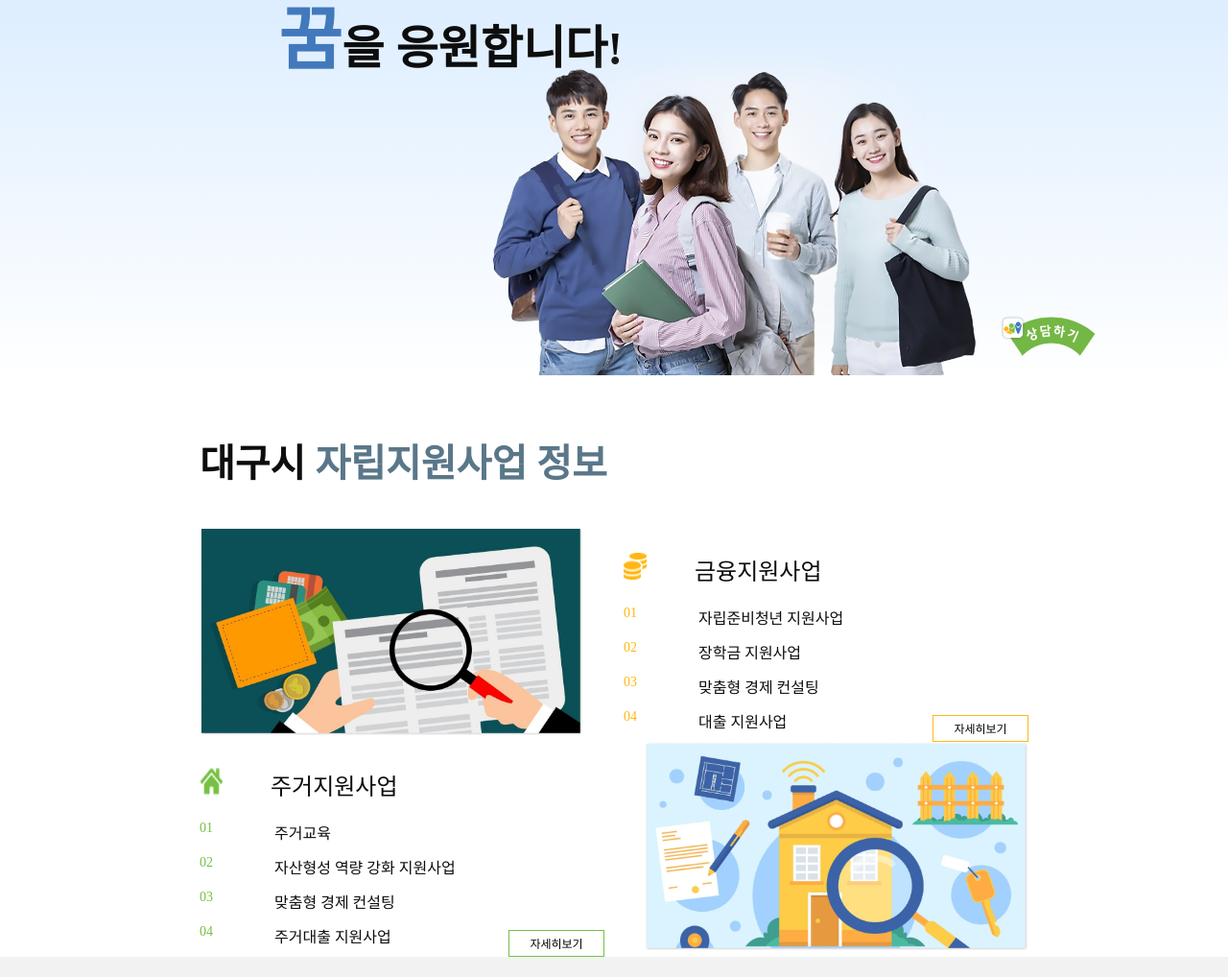
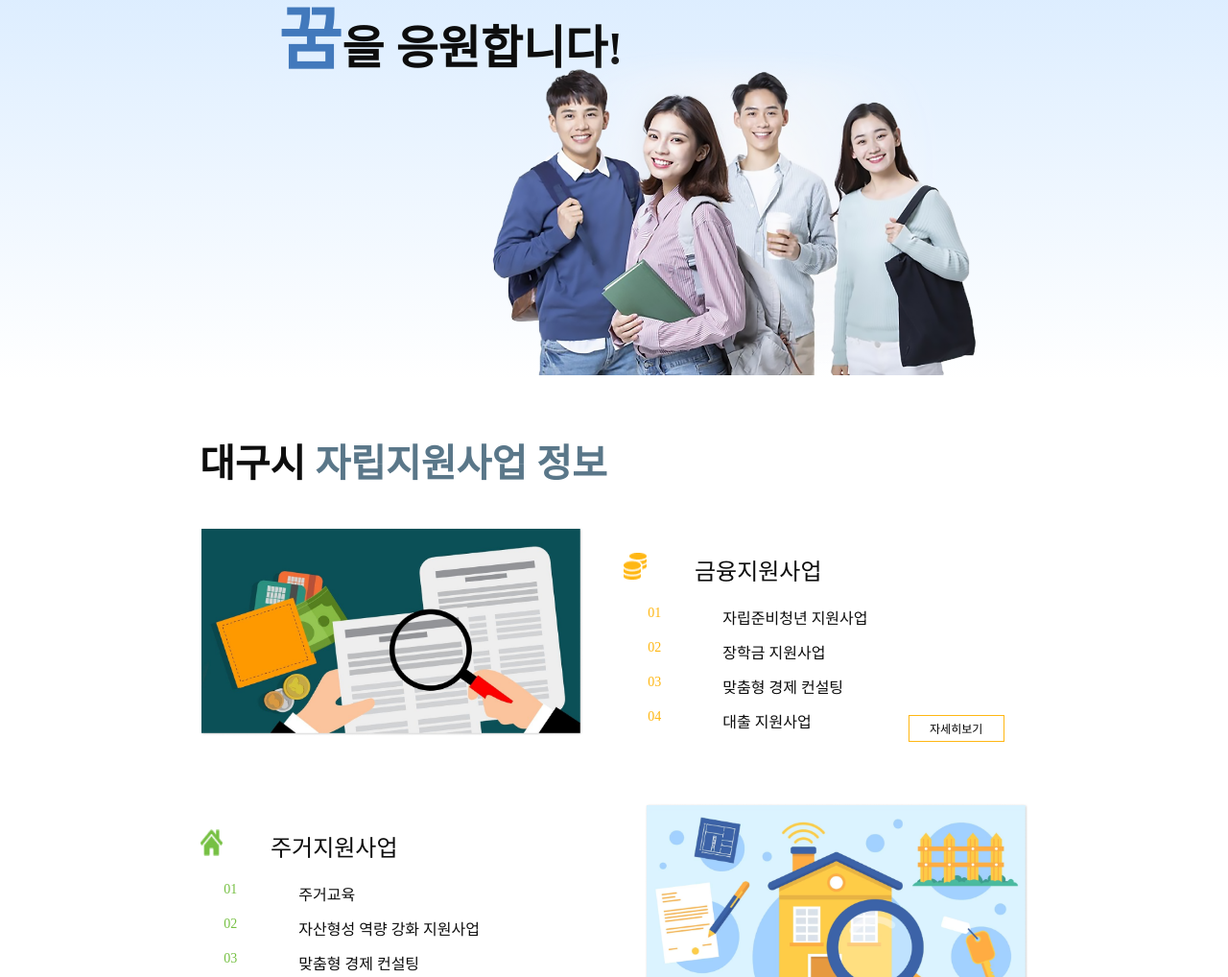
Before and after one commit to jojeongj/0831, a plain HTML site: page index.html in a window 1280 px wide. Shown: the part 258-1276 px from the top of the page at 96% size. Drawn offline with Linux system fonts and the light colour scheme; a web font is replaced by a local one.

Commit message:
아마도 최종 커밋

```diff
--- a/css/index.css
+++ b/css/index.css
@@ -62,18 +62,6 @@
 .main_image img {
     width: 330px;
     height: 220px;
-}
-
-.kakaotalk {
-    position: absolute;
-    right: 20px;
-    bottom: 20px;
-    z-index: 5;
-}
-
-.kakaotalk img {
-    width: 100px;
-    height: 43px;
 }
 
 /* 세번째 컨텐츠 */
@@ -323,13 +311,6 @@
         height: 346px;
     }
 
-    .kakaotalk {
-        position: absolute;
-        right: 10px;
-        bottom: 20px;
-        z-index: 5;
-    }
-
     /* 세번째 컨텐츠 */
     .content_third {
         padding: 0;
@@ -432,10 +413,10 @@
         color: #0d0d0d;
     }
 
-    .finance_info .finance_info_detail_zip,
-    .home_info .home_info_detail_zip,
-    .unv_info .unv_info_detail_zip,
-    .medi_info .medi_info_detail_zip {
+    .finance_info .finance_info .finance_info_detail_zip,
+    .home_info .home_info .home_info_detail_zip,
+    .unv_info .unv_info .unv_info_detail_zip,
+    .medi_info .medi_info .medi_info_detail_zip {
         margin-bottom: 64px;
         max-width: none;
         margin: 0;
@@ -515,17 +496,6 @@
         height: 640px;
     }
 
-    .kakaotalk {
-        position: absolute;
-        right: 28px;
-        bottom: 173px;
-        z-index: 5;
-    }
-
-    .kakaotalk img {
-        width: 180px;
-        height: 77px;
-    }
     /* 세번째 컨텐츠 */
     .title {
         padding-top: 80px;
--- a/index.html
+++ b/index.html
@@ -8,7 +8,7 @@
     </head>
     <body>
         <content>
-            <div class="content_first">
+            <section class="content_first">
                 <div class="content_first_wrapper">
                     <div class="slogan">자립준비청년들의</div>
                     <div class="slogan_second">
@@ -20,21 +20,15 @@
                             alt="자립준비청년_이미지"
                         />
                     </div>
-                    <div class="kakaotalk">
-                        <img
-                            src="./images/kakaotalk.png"
-                            alt="카카오톡 상담하기 버튼"
-                        />
-                    </div>
                 </div>
-            </div>
+            </section>
             <!-- max-width: 390px -->
             <!-- 자립 정보 -->
-            <div class="content_second">
+            <section class="content_second">
                 <!-- <h2 class="title">자립정보</h2> -->
-            </div>
+            </section>
             <!-- 대구시 지원사업 정보 -->
-            <div class="content_third">
+            <section class="content_third">
                 <h2 class="title">대구시 <span>자립지원사업 정보</span></h2>
                 <div class="info_zip">
                     <!-- 금융지원사업 -->
@@ -274,7 +268,7 @@
                         </div>
                     </div>
                 </div>
-            </div>
+            </section>
         </content>
         <footer></footer>
     </body>
```
